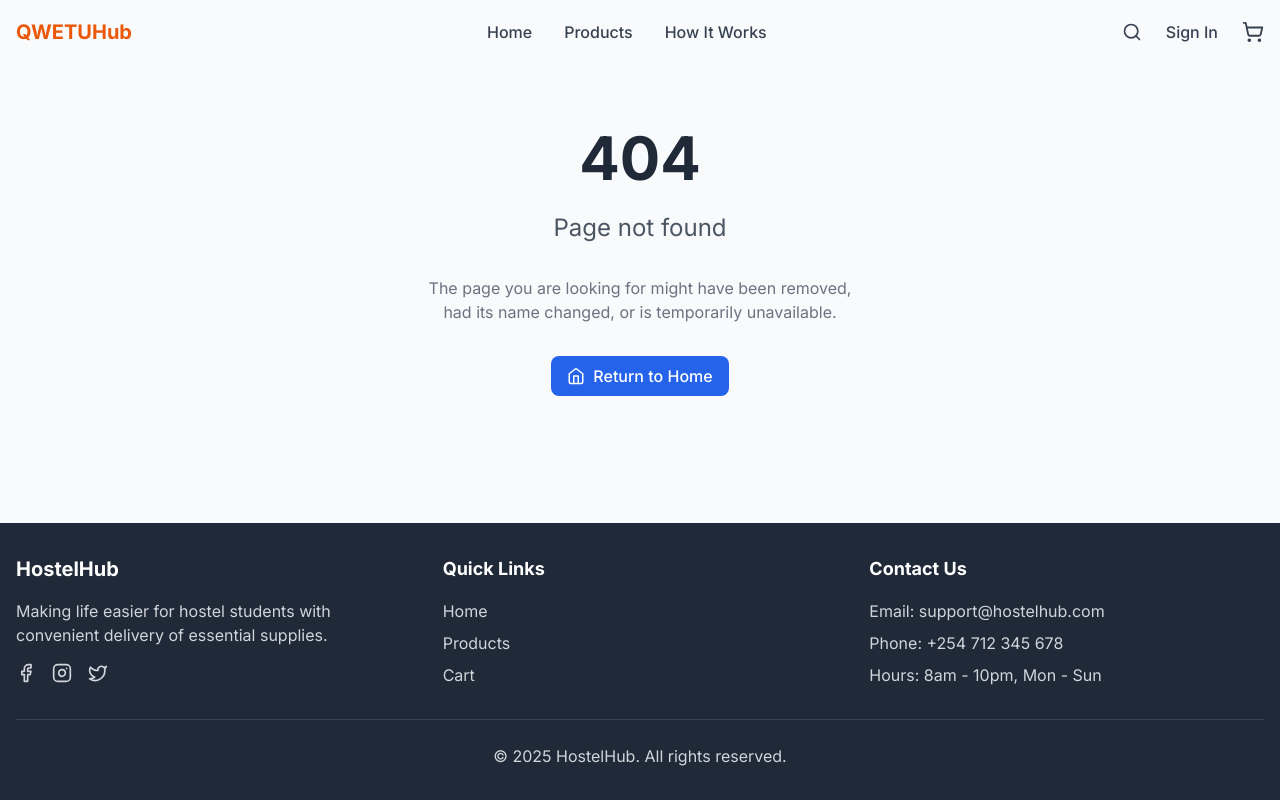
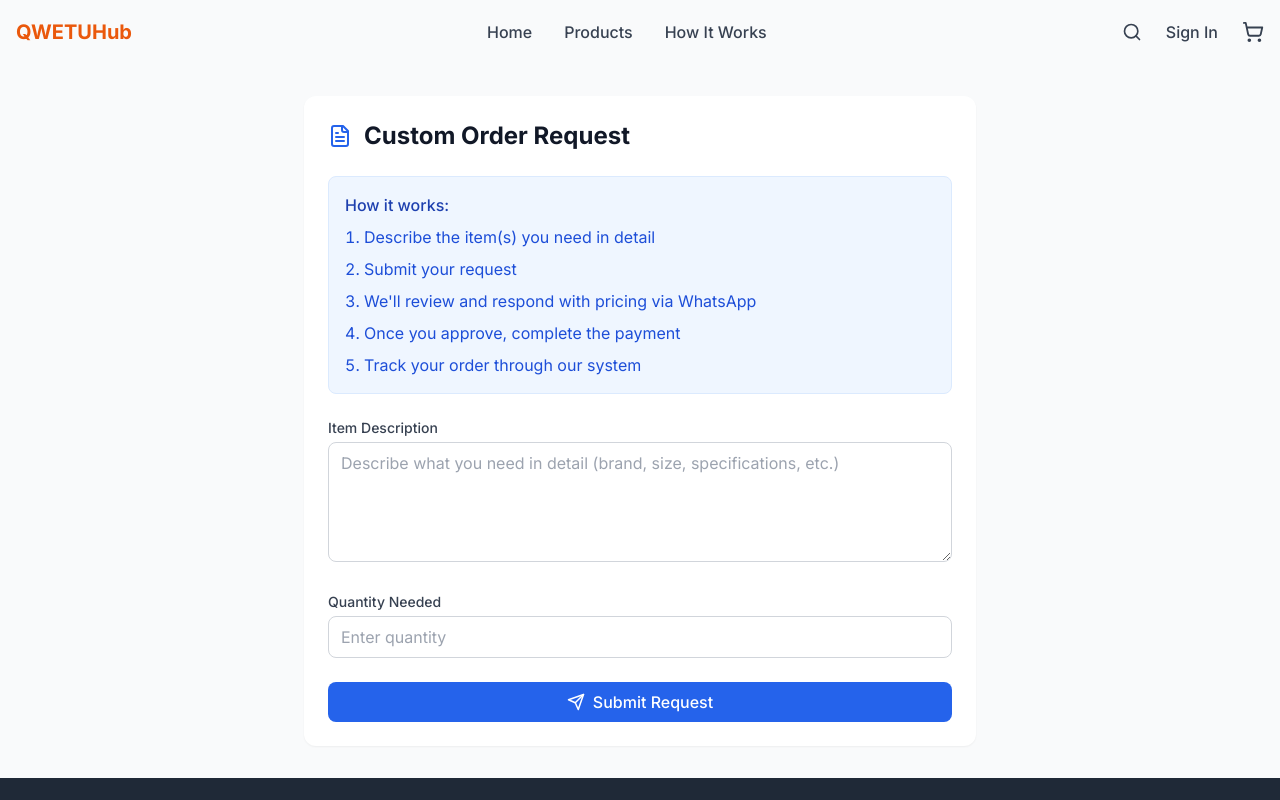
Before and after one commit to 6enard/qwetuHub, a React (Vite) app: page /custom-order in a window 1280 px wide. Shown: the top 800 px of the page. Built offline with nearby package versions, Linux system fonts and the light colour scheme; no server answers.

Commit message:
Add Custom Order functionality

```diff
--- a/src/App.tsx
+++ b/src/App.tsx
@@ -17,6 +17,7 @@ const AdminDashboard = React.lazy(() => import('./pages/AdminDashboard'));
 const OrderDetails = React.lazy(() => import('./pages/OrderDetails'));
 const MyOrders = React.lazy(() => import('./pages/MyOrders'));
 const FAQ = React.lazy(() => import('./pages/FAQ'));
+const CustomOrder = React.lazy(() => import('./pages/CustomOrder'));
 
 // Loading component
 const LoadingSpinner = () => (
@@ -56,6 +57,11 @@ function App() {
           <Route path="checkout" element={
             <Suspense fallback={<LoadingSpinner />}>
               <Checkout />
+            </Suspense>
+          } />
+          <Route path="custom-order" element={
+            <Suspense fallback={<LoadingSpinner />}>
+              <CustomOrder />
             </Suspense>
           } />
           <Route path="confirmation/:orderId" element={
--- /dev/null
+++ b/src/pages/CustomOrder.tsx
@@ -0,0 +1,161 @@
+import React, { useState } from 'react';
+import { useNavigate } from 'react-router-dom';
+import { FileText, Send, AlertCircle } from 'lucide-react';
+import { useAuth } from '../context/AuthContext';
+import { doc, addDoc, collection } from 'firebase/firestore';
+import { db } from '../lib/firebase';
+
+const CustomOrder: React.FC = () => {
+  const [description, setDescription] = useState('');
+  const [quantity, setQuantity] = useState('');
+  const [error, setError] = useState('');
+  const [isSubmitting, setIsSubmitting] = useState(false);
+  const navigate = useNavigate();
+  const { user } = useAuth();
+
+  const handleSubmit = async (e: React.FormEvent) => {
+    e.preventDefault();
+    if (!user) {
+      navigate('/login', { state: { from: '/custom-order' } });
+      return;
+    }
+
+    if (!description.trim() || !quantity.trim()) {
+      setError('Please fill in all fields');
+      return;
+    }
+
+    setIsSubmitting(true);
+    setError('');
+
+    try {
+      const orderRef = await addDoc(collection(db, 'orders'), {
+        userId: user.uid,
+        type: 'custom',
+        items: [{
+          description,
+          quantity: parseInt(quantity),
+          status: 'pending_quote'
+        }],
+        customerInfo: {
+          email: user.email
+        },
+        status: 'pending_quote',
+        trackingStatus: 'awaiting_quote',
+        trackingUpdates: [{
+          status: 'awaiting_quote',
+          timestamp: new Date().toISOString(),
+          message: 'Custom order submitted, waiting for price quote'
+        }],
+        createdAt: new Date().toISOString()
+      });
+
+      // Share order details via WhatsApp
+      const message = `
+*New Custom Order Request*
+Order #${orderRef.id}
+
+*Item Details:*
+Description: ${description}
+Quantity: ${quantity}
+
+*Customer:*
+Email: ${user.email}
+
+Please review and provide a quote.`;
+
+      const whatsappUrl = `https://wa.me/254740087715?text=${encodeURIComponent(message)}`;
+      window.open(whatsappUrl, '_blank');
+
+      navigate(`/confirmation/${orderRef.id}`);
+    } catch (error) {
+      console.error('Error submitting custom order:', error);
+      setError('Failed to submit order. Please try again.');
+    } finally {
+      setIsSubmitting(false);
+    }
+  };
+
+  return (
+    <div className="container mx-auto px-4 py-8">
+      <div className="max-w-2xl mx-auto">
+        <div className="bg-white rounded-xl shadow-sm p-6">
+          <div className="flex items-center gap-3 mb-6">
+            <FileText className="text-blue-600" size={24} />
+            <h1 className="text-2xl font-bold">Custom Order Request</h1>
+          </div>
+
+          <div className="bg-blue-50 border border-blue-100 rounded-lg p-4 mb-6">
+            <h2 className="font-medium text-blue-800 mb-2">How it works:</h2>
+            <ol className="list-decimal list-inside space-y-2 text-blue-700">
+              <li>Describe the item(s) you need in detail</li>
+              <li>Submit your request</li>
+              <li>We'll review and respond with pricing via WhatsApp</li>
+              <li>Once you approve, complete the payment</li>
+              <li>Track your order through our system</li>
+            </ol>
+          </div>
+
+          {error && (
+            <div className="mb-6 p-4 bg-red-50 text-red-700 rounded-lg flex items-center gap-2">
+              <AlertCircle size={18} />
+              {error}
+            </div>
+          )}
+
+          <form onSubmit={handleSubmit} className="space-y-6">
+            <div>
+              <label htmlFor="description" className="block text-sm font-medium text-gray-700 mb-1">
+                Item Description
+              </label>
+              <textarea
+                id="description"
+                value={description}
+                onChange={(e) => setDescription(e.target.value)}
+                placeholder="Describe what you need in detail (brand, size, specifications, etc.)"
+                className="input min-h-[120px]"
+                required
+              />
+            </div>
+
+            <div>
+              <label htmlFor="quantity" className="block text-sm font-medium text-gray-700 mb-1">
+                Quantity Needed
+              </label>
+              <input
+                type="number"
+                id="quantity"
+                value={quantity}
+                onChange={(e) => setQuantity(e.target.value)}
+                placeholder="Enter quantity"
+                className="input"
+                min="1"
+                required
+              />
+            </div>
+
+            <button
+              type="submit"
+              disabled={isSubmitting}
+              className="btn btn-primary w-full flex items-center justify-center gap-2"
+            >
+              {isSubmitting ? (
+                <>
+                  <div className="animate-spin rounded-full h-5 w-5 border-b-2 border-white"></div>
+                  Processing...
+                </>
+              ) : (
+                <>
+                  <Send size={18} />
+                  Submit Request
+                </>
+              )}
+            </button>
+          </form>
+        </div>
+      </div>
+    </div>
+  );
+};
+
+export default CustomOrder;
--- a/src/pages/ProductsPage.tsx
+++ b/src/pages/ProductsPage.tsx
@@ -1,6 +1,6 @@
 import React, { useState, useEffect } from 'react';
-import { useLocation } from 'react-router-dom';
-import { Search } from 'lucide-react';
+import { useLocation, Link } from 'react-router-dom';
+import { Search, FileText } from 'lucide-react';
 import ProductCard from '../components/ProductCard';
 import CategoryFilter from '../components/CategoryFilter';
 import { Product } from '../types';
@@ -40,7 +40,16 @@ const ProductsPage: React.FC = () => {
 
   return (
     <div className="container mx-auto px-4 py-8">
-      <h1 className="text-3xl font-bold mb-6">Products</h1>
+      <div className="flex flex-col md:flex-row md:items-center justify-between gap-4 mb-6">
+        <h1 className="text-3xl font-bold">Products</h1>
+        <Link
+          to="/custom-order"
+          className="btn btn-secondary flex items-center gap-2 whitespace-nowrap"
+        >
+          <FileText size={18} />
+          Can't find what you need?
+        </Link>
+      </div>
 
       {/* Search Bar */}
       <div className="mb-6">
@@ -85,6 +94,7 @@ const ProductsPage: React.FC = () => {
       ) : (
         <div className="text-center py-16">
           <p className="text-lg text-gray-600 mb-4">No products found.</p>
+          <div className="space-y-4">
             <button
               onClick={() => {
                 setSelectedCategory(null);
@@ -95,6 +105,14 @@ const ProductsPage: React.FC = () => {
             >
               Clear Filters
             </button>
+            <div className="flex flex-col items-center">
+              <p className="text-gray-600 mb-2">or</p>
+              <Link to="/custom-order" className="btn btn-primary flex items-center gap-2">
+                <FileText size={18} />
+                Request Custom Order
+              </Link>
+            </div>
+          </div>
         </div>
       )}
     </div>
```
Lines whose indentation alone changed are shown as unchanged.
